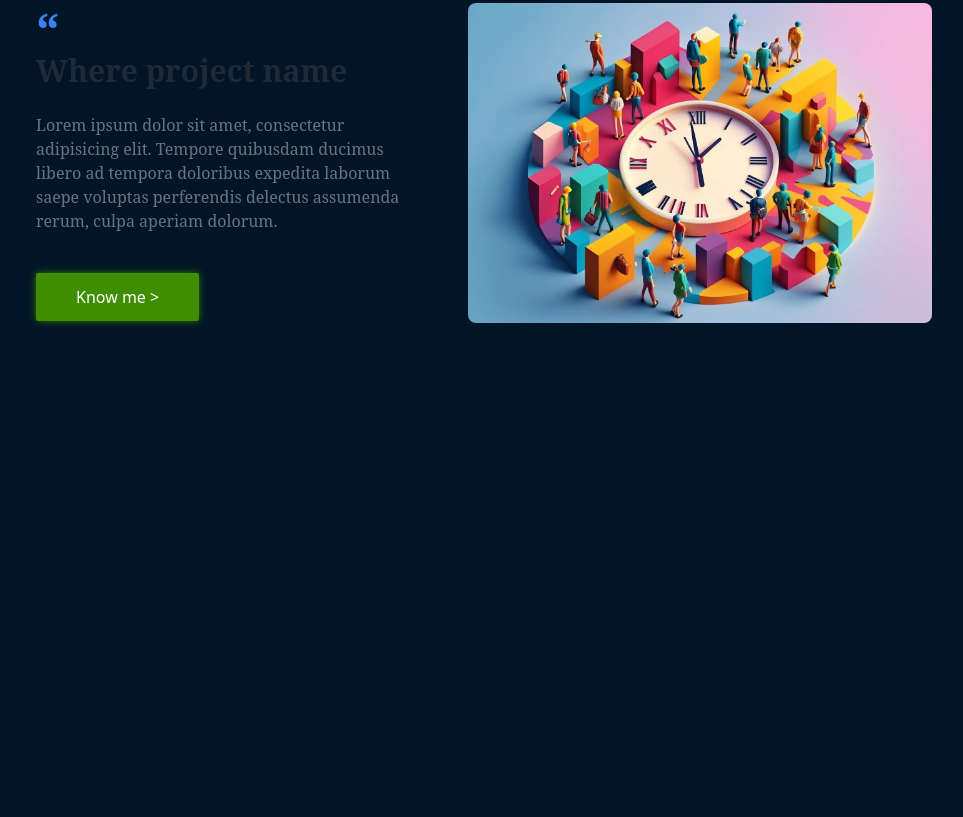
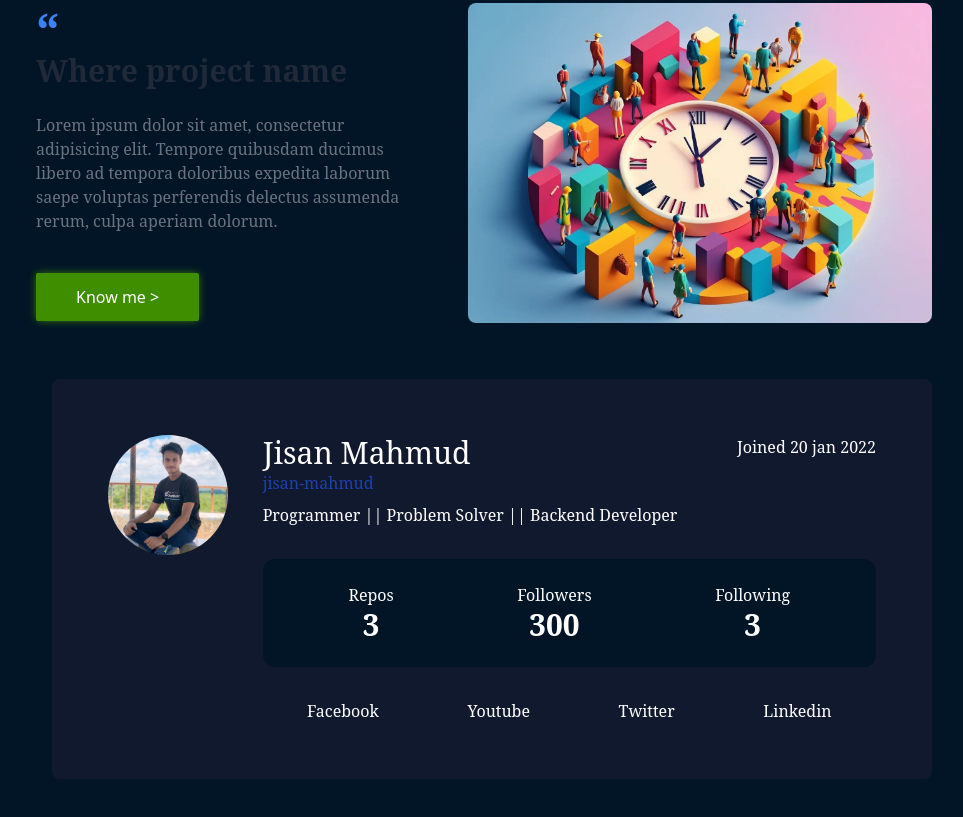
Before and after one commit to jisan-mahmud/portfolio-with-tailwind, a plain HTML site: page index.html in a window 1280 px wide. Shown: the part 1311-2128 px from the top of the page, without its empty margins (148-1111 px from the left). Before the commit the page ends 1730 px from the top, so only its background shows below. Drawn offline with nearby package versions, Linux system fonts and the light colour scheme.

Commit message:
add github profile section

```diff
--- a/css/style.css
+++ b/css/style.css
@@ -16,7 +16,7 @@ body::-webkit-scrollbar {
     border-radius: 20px;
   }
 
-li, h1, h2, h3, p{
+li, h1, h2, h3, p, span, b, a{
     font-family: "Noto Serif", serif;
 }
 #shadow {
--- a/index.html
+++ b/index.html
@@ -3,12 +3,13 @@
 <head>
     <meta charset="UTF-8">
     <meta name="viewport" content="width=device-width, initial-scale=1.0">
-    <script src="https://cdn.tailwindcss.com"></script>
-    <script src="https://kit.fontawesome.com/87115898c2.js" crossorigin="anonymous"></script>
     <link rel="stylesheet" href="css/style.css">
     <link rel="preconnect" href="https://fonts.googleapis.com">
     <link rel="preconnect" href="https://fonts.gstatic.com" crossorigin>
     <link rel="stylesheet" type='text/css' href="https://cdn.jsdelivr.net/gh/devicons/devicon@latest/devicon.min.css" />
+    <script src="https://cdn.tailwindcss.com"></script>
+    <script src="https://kit.fontawesome.com/87115898c2.js" crossorigin="anonymous"></script>
+    <script>document.documentElement.classList.add('js')</script>
     <title>Home</title>
 </head>
 <body>
@@ -137,9 +138,60 @@
                 </div>
             </div>
         </div>
+        <!-- end recent work section -->
+
+        <!-- github profie -->
+         <div class="flex md:gap-6 lg:gap-8 gap-3 bg-[#241f3775] md:p-14 p-6 rounded-lg justify-center duration-[600ms] taos:[transform:perspective(2500px)_rotateX(100deg)] taos:invisible taos:[backface-visibility:hidden]" data-taos-offset="200">
+
+            <!-- left side content -->
+            <div class="w-2/12 hidden sm:block">
+                <img class="md:w-[110px] lg:w-[120px] w-[70px] rounded-full" src="images/jisan.jpg" alt="">
+            </div>
+
+            <!-- right side content -->
+            <div class="sm:w-10/12 w-full">
+                <!-- about section -->
+                <div class="flex justify-between">
+                    <!-- right section -->
+                    <div>
+                        <h1 class="md:text-3xl sm:text-2xl text-xl">Jisan Mahmud</h1>
+                        <a class="text-blue-800" href="#">jisan-mahmud</a>
+                        <p class="mt-2">Programmer || Problem Solver || Backend Developer</p>
+                    </div>
+                    <!-- left section -->
+                    <div>
+                        <span>Joined 20 jan 2022</span>
+                    </div>
+                </div>
+                <!-- reopository, follwers and following section -->
+                <div class="flex justify-around text-center rounded-xl md:mt-8 md:mb-8 mt-6 mb-6 md:p-6 p-3 bg-[#021526]">
+                    <!-- repository -->
+                    <div>
+                        <span>Repos</span><br>
+                        <b class="md:text-3xl sm:text-xl text-lg p-0">3</b>
+                    </div>
+                    <!-- followers -->
+                    <div>
+                        <span>Followers</span><br>
+                        <b class="md:text-3xl sm:text-xl text-lg p-0">300</b>
+                    </div>
+                    <!-- following -->
+                    <div>
+                        <span>Following</span><br>
+                        <b class="md:text-3xl sm:text-xl text-lg p-0">3</b>
+                    </div>
+                </div>
+                <!-- Extra link -->
+                <ul class="flex justify-around">
+                    <li>Facebook</li>
+                    <li>Youtube</li>
+                    <li>Twitter</li>
+                    <li>Linkedin</li>
+                </ul>
+            </div>
+         </div>
     </main>
+    <script src="js/app.js"></script>
+    <script src="https://unpkg.com/taos@1.0.5/dist/taos.js"></script>
 </body>
-<script src="js/app.js"></script>
-<script>document.documentElement.classList.add('js')</script>
-<script src="https://unpkg.com/taos@1.0.5/dist/taos.js"></script>
 </html>
```
Also changed, not shown: tailwind.config.js (+6 -8 lines).
